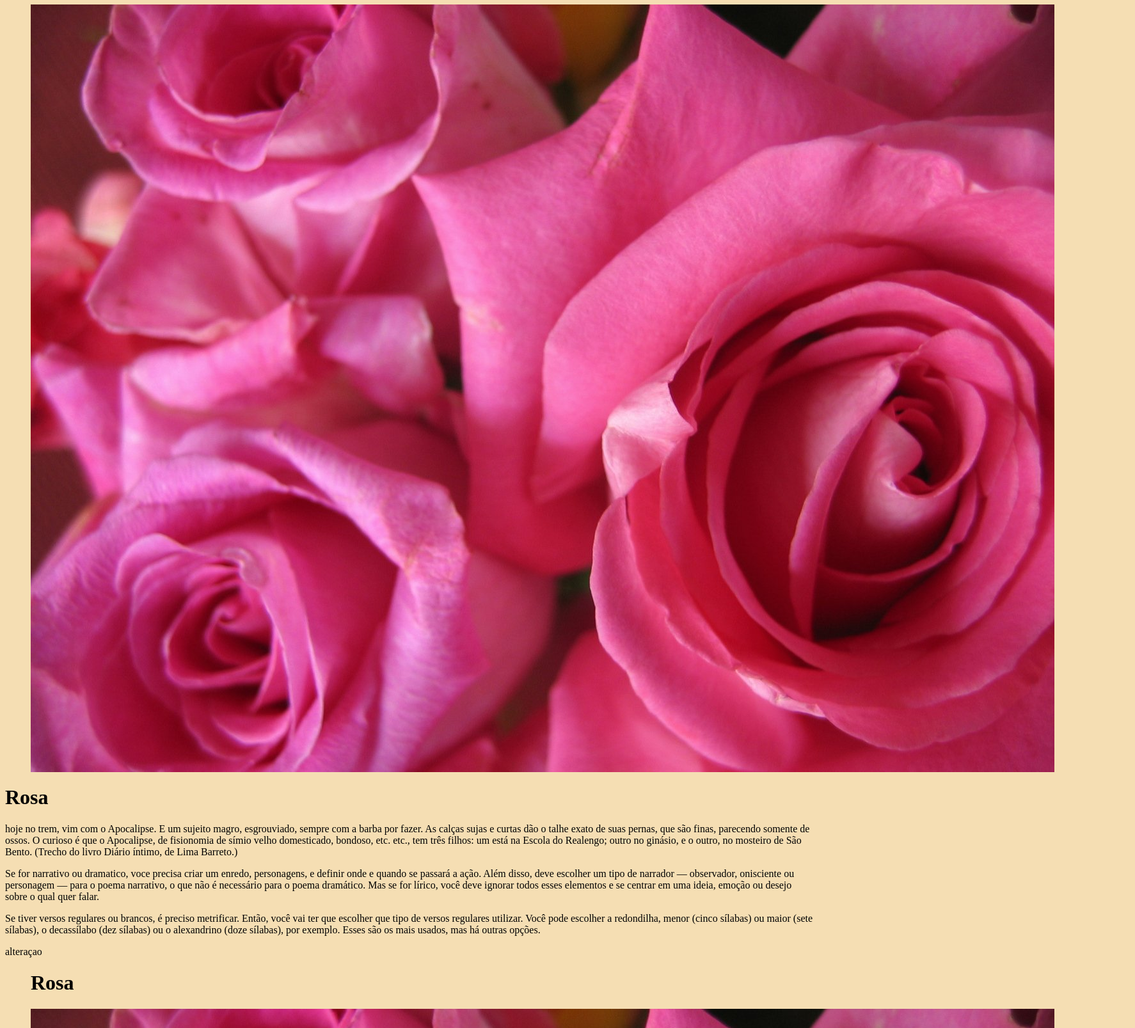
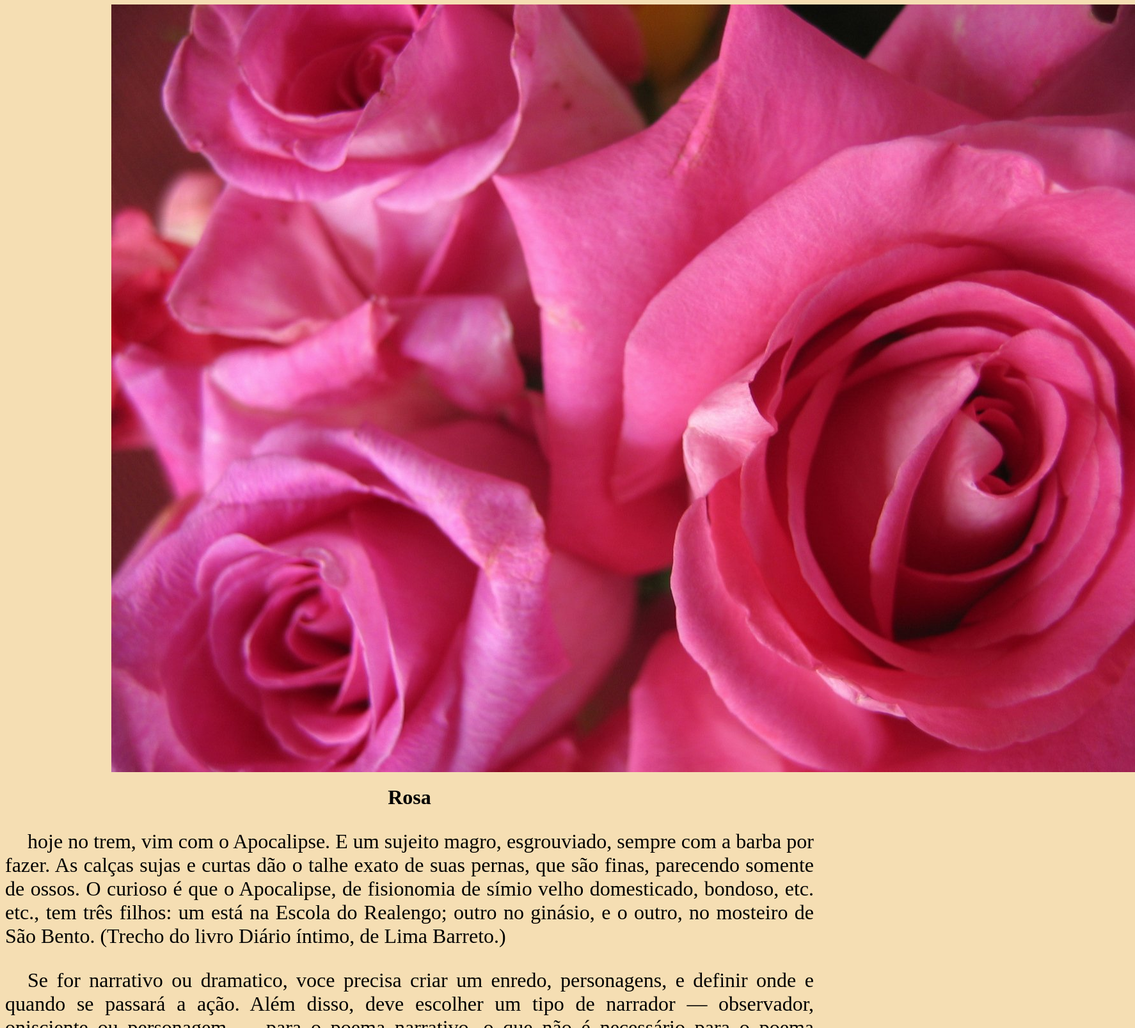
Before and after one commit to projectduetec/meuprimeirosite, a plain HTML site: page index.html in a window 1280 px wide. Shown: the part 118-1725 px from the top of the page at 64% size, 1774 px wide, since content can reach past the window. Drawn offline with Linux system fonts and the light colour scheme.

Commit message:
classe de dimen de img e tam de fonte, div

```diff
--- a/css/estilo.css
+++ b/css/estilo.css
@@ -1,3 +1,18 @@
 body {background-color: #f5deb3 ;
 
 }
+.img_topo{
+    width: 20%;
+}
+.container{
+    width: 80%;
+    margin: auto;
+}
+h1{
+    text-align: center;
+}
+p{
+    font-size: 2em;
+text-align: justify;
+text-indent: 35px;
+}
```
